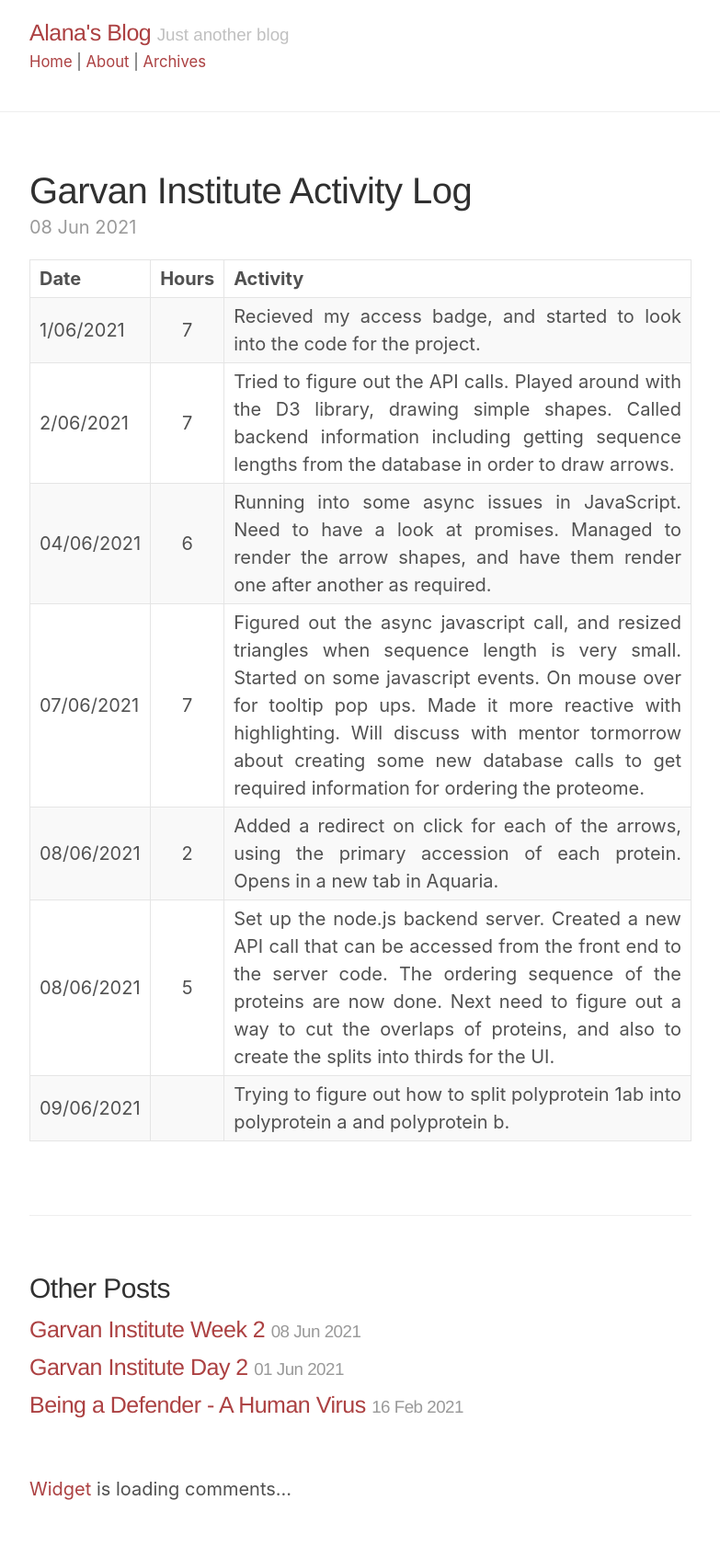
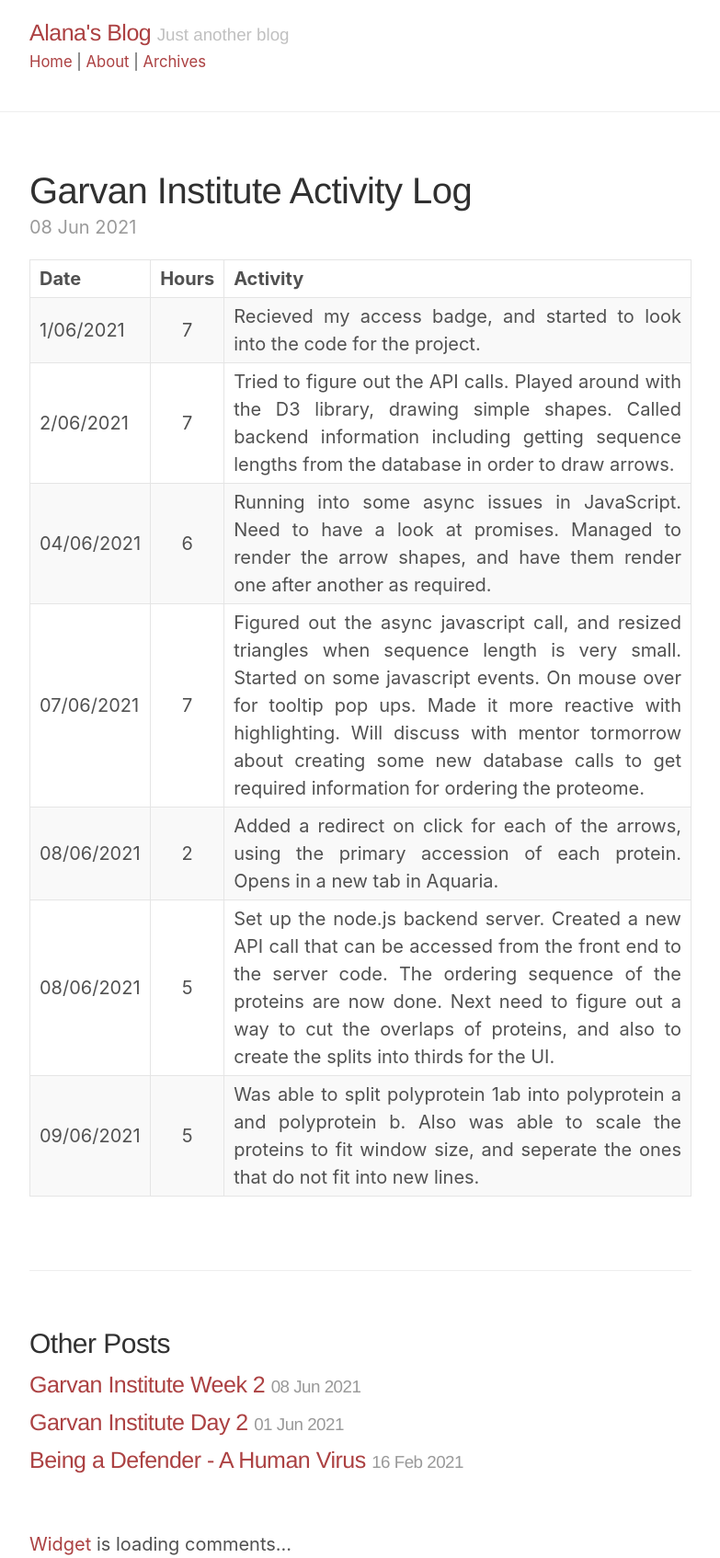
Before and after one commit to Key-Puncher/key-puncher.github.io, a Jekyll site: the page built from _posts/2021-06-08-garvan-institute-activity-log.md, in a window 1280 px wide. Shown: the whole page at 92% size, without its empty margins (248-1031 px from the left). Built offline with Jekyll 4.4.1, drawn with Linux system fonts in a browser that asks for light colours; a style sheet for code colours, icons or effects is not loaded; before the commit the page ends 1634 px from its top, so only the background shows below that.

Commit message:
Update 2021-06-08-garvan-institute-activity-log.md

```diff
--- a/_posts/2021-06-08-garvan-institute-activity-log.md
+++ b/_posts/2021-06-08-garvan-institute-activity-log.md
@@ -11,4 +11,4 @@ title: Garvan Institute Activity Log
 | 07/06/2021 | 7 | Figured out the async javascript call, and resized triangles when sequence length is very small. Started on some javascript events. On mouse over for tooltip pop ups. Made it more reactive with highlighting. Will discuss with mentor tormorrow about creating some new database calls to get required information for ordering the proteome. |
 | 08/06/2021 | 2 | Added a redirect on click for each of the arrows, using the primary accession of each protein. Opens in a new tab in Aquaria. |
 | 08/06/2021 | 5 | Set up the node.js backend server. Created a new API call that can be accessed from the front end to the server code. The ordering sequence of the proteins are now done. Next need to figure out a way to cut the overlaps of proteins, and also to create the splits into thirds for the UI. |
-| 09/06/2021 | | Trying to figure out how to split polyprotein 1ab into polyprotein a and polyprotein b. |
+| 09/06/2021 | 5 | Was able to split polyprotein 1ab into polyprotein a and polyprotein b. Also was able to scale the proteins to fit window size, and seperate the ones that do not fit into new lines. |
```
